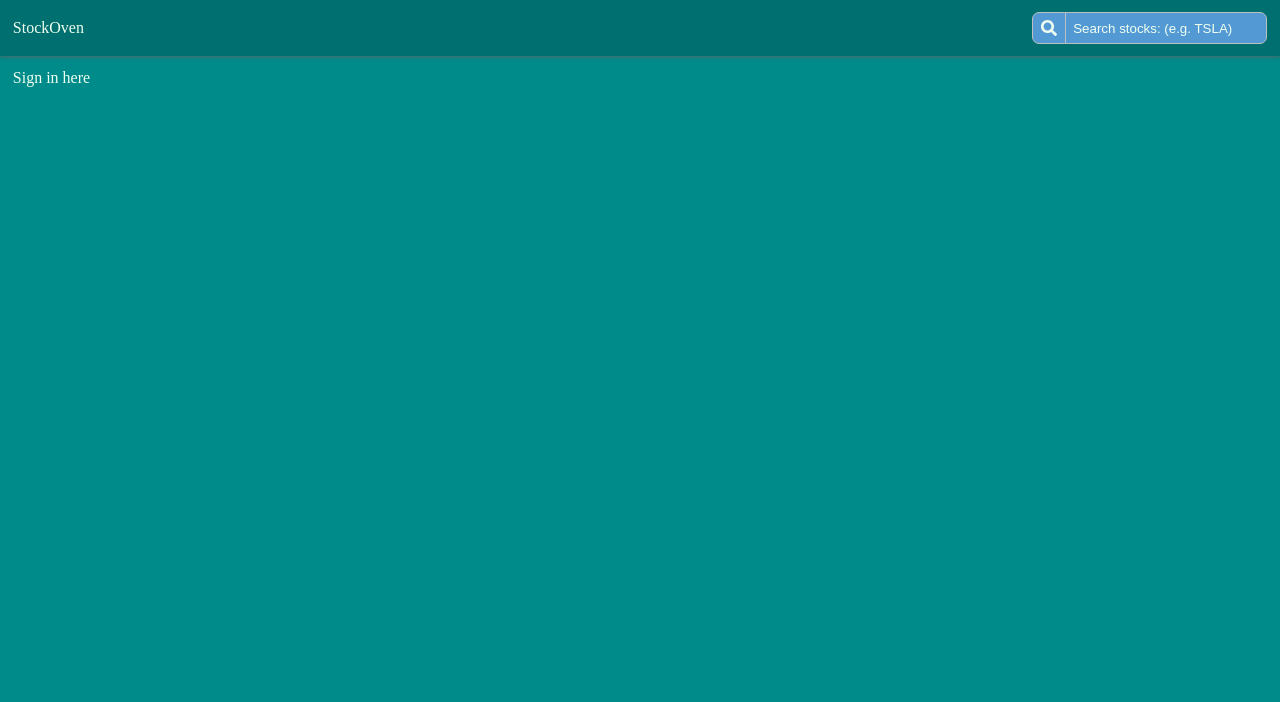
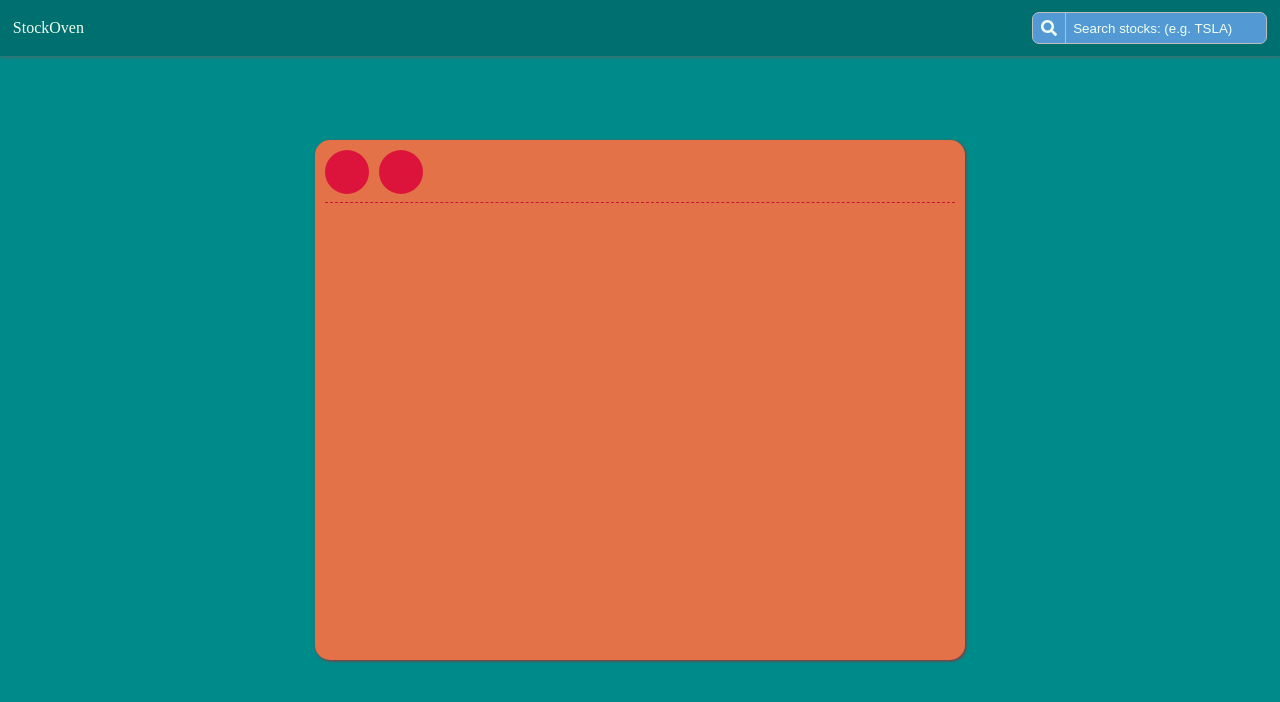
Before and after one commit to krushilnaik/StockOven-MERN-old, a React (Create React App) app: page /sign_in in a window 1280 px wide. Shown: the top 702 px of the page. Built offline with nearby package versions, Linux system fonts and the light colour scheme.

Commit message:
Style the (atm useless) sign in page a bit

```diff
--- a/src/views/components/App.jsx
+++ b/src/views/components/App.jsx
@@ -6,7 +6,7 @@ import GraphComponent from './GraphComponent';
 import RedditComponent from './RedditComponent';
 import YahooComponent from './YahooComponent';
 import SearchBar from './SearchBar';
-import { Route } from 'react-router';
+import { Route, Switch } from 'react-router';
 import SignInForm from './SignInForm';
 
 function App() {
@@ -21,14 +21,16 @@ function App() {
 				<SearchBar />
 			</nav>
 
-			<div className='App'>
+			<Switch>
 				<Route exact path='/sign_in' render={() => <SignInForm />} />
 				<Route exact path='/'>
-					<RedditComponent />
-					<GraphComponent />
-					<YahooComponent />
+					<div className='App'>
+						<RedditComponent />
+						<GraphComponent />
+						<YahooComponent />
+					</div>
 				</Route>
-			</div>
+			</Switch>
 		</React.Fragment>
 	);
 }
--- a/src/views/components/SignInForm.jsx
+++ b/src/views/components/SignInForm.jsx
@@ -3,7 +3,18 @@ import React from 'react';
 import '../scss/SignInForm.scss';
 
 function SignInForm() {
-	return <div>Sign in here</div>;
+	return (
+		<div className='sign-in'>
+			{/* This is just for show. */}
+			<div className='controls'>
+				<div className='dial'></div>
+				<div className='dial'></div>
+			</div>
+
+			{/* The actual form */}
+			<form></form>
+		</div>
+	);
 }
 
 export default SignInForm;
--- a/src/views/scss/SignInForm.scss
+++ b/src/views/scss/SignInForm.scss
@@ -0,0 +1,30 @@
+$oven-height: 65vmin;
+$width-factor: 1.25;
+$dial-size: 2.75em;
+
+.sign-in {
+	background-color: rgb(228, 114, 72);
+	border-radius: 15px;
+	width: $oven-height * $width-factor;
+	height: $oven-height;
+	margin: auto;
+	padding: 0.75%;
+	box-shadow: 1px 1px 3px brown;
+
+	.controls {
+		display: grid;
+		grid-template-columns: $dial-size $dial-size;
+		gap: 10px;
+		justify-content: baseline;
+		padding-bottom: $dial-size * 0.2;
+		border-bottom: dashed 1px #cc1338;
+
+		.dial {
+			width: $dial-size;
+			height: $dial-size;
+			background-color: crimson;
+			border-radius: 50%;
+			text-align: center;
+		}
+	}
+}
```
Also changed, not shown: 1 other file (tests, documents, lock files or other folders).
